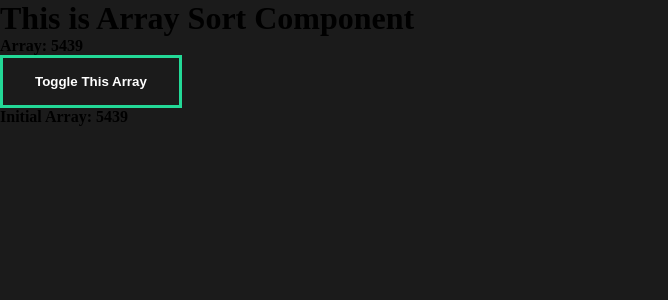
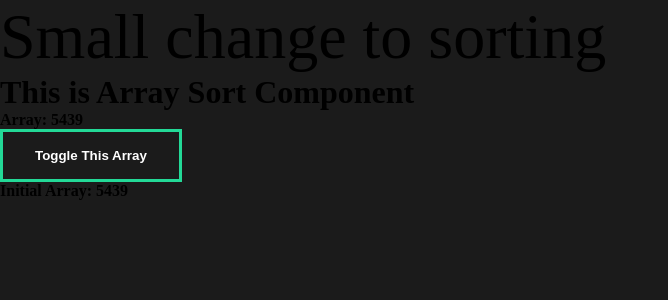
Before and after one commit to vedransehovic/personalsite, a React (Create React App) app: page / in a window 1280 px wide. Shown: the top 300 px of the page, without its empty margins (0-668 px from the left). Built offline with nearby package versions, Linux system fonts and the light colour scheme.

Commit message:
Small change to Sorting

```diff
--- a/src/components/Sorting.js
+++ b/src/components/Sorting.js
@@ -17,6 +17,7 @@ const ArrSortFunc = () => {
 
   return (
     <div>
+      <h2>Small change to sorting</h2>
       <h1>This is Array Sort Component</h1>
       <h4>Array: {displayArr}</h4>
       <button onClick={toggle}>Toggle This Array</button>
```
